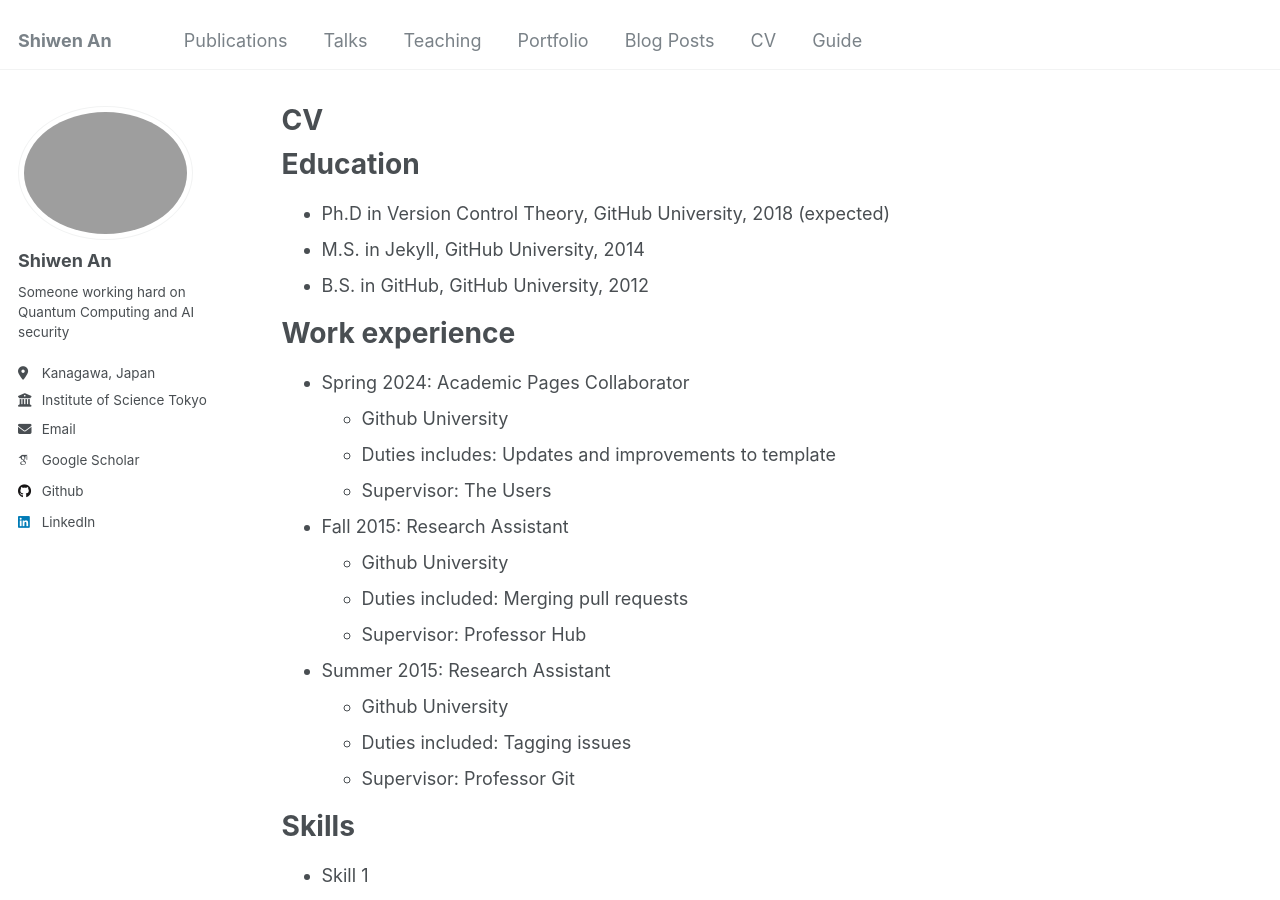
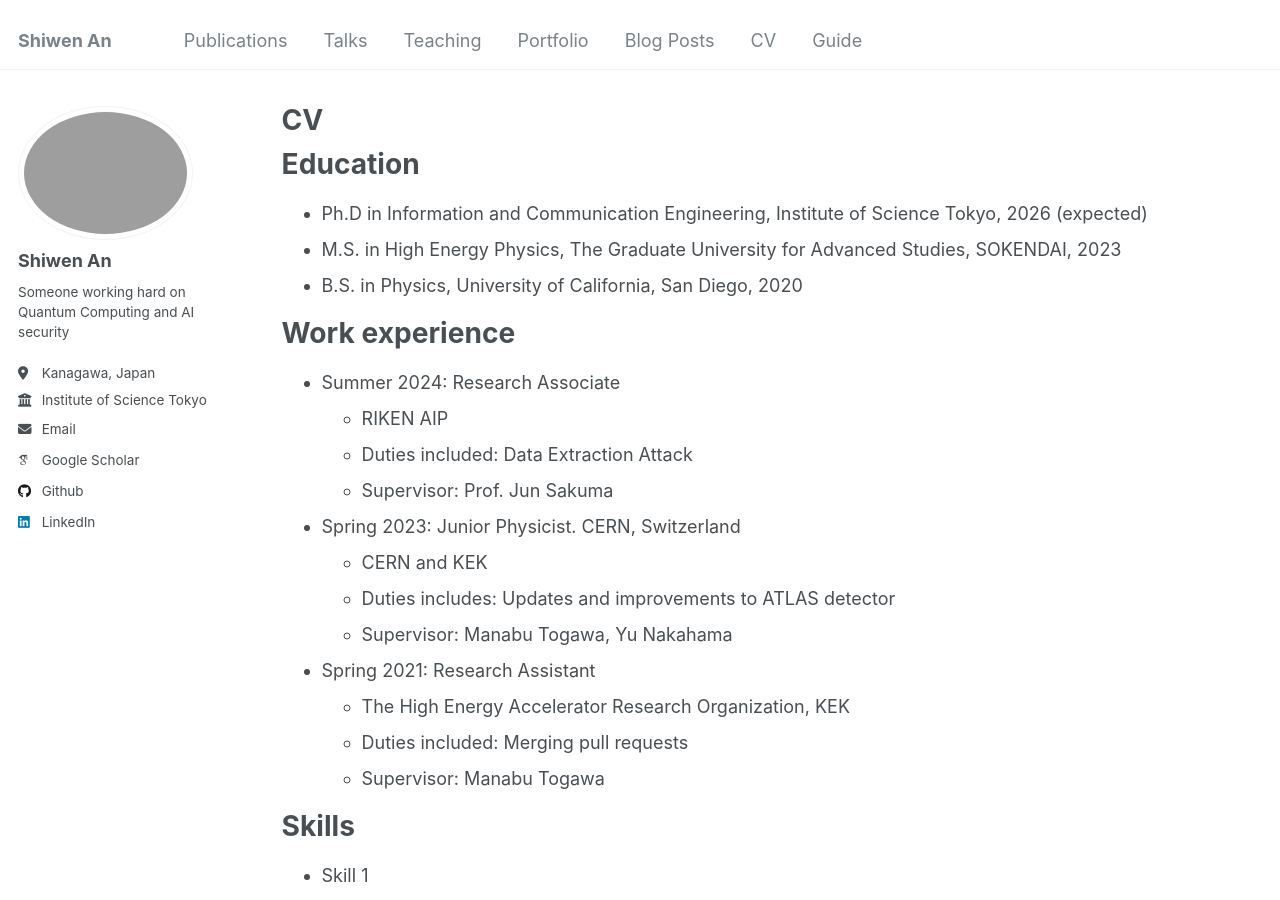
Before and after one commit to zazabap/zazabap.github.io, a Jekyll site: the page built from _pages/cv.md, in a window 1280 px wide and 900 px high. Built offline with Jekyll 4.4.1, drawn with Linux system fonts in a browser that asks for light colours; some web fonts are replaced.

Commit message:
Update CV

```diff
--- a/_pages/cv.md
+++ b/_pages/cv.md
@@ -11,26 +11,26 @@ redirect_from:
 
 Education
 ======
-* Ph.D in Version Control Theory, GitHub University, 2018 (expected)
-* M.S. in Jekyll, GitHub University, 2014
-* B.S. in GitHub, GitHub University, 2012
+* Ph.D in Information and Communication Engineering, Institute of Science Tokyo, 2026 (expected)
+* M.S. in High Energy Physics, The Graduate University for Advanced Studies, SOKENDAI, 2023
+* B.S. in Physics, University of California, San Diego, 2020
 
 Work experience
 ======
-* Spring 2024: Academic Pages Collaborator
-  * Github University
-  * Duties includes: Updates and improvements to template
-  * Supervisor: The Users
+* Summer 2024: Research Associate
+  * RIKEN AIP
+  * Duties included: Data Extraction Attack
+  * Supervisor: Prof. Jun Sakuma
 
-* Fall 2015: Research Assistant
-  * Github University
+* Spring 2023: Junior Physicist. CERN, Switzerland
+  * CERN and KEK
+  * Duties includes: Updates and improvements to ATLAS detector
+  * Supervisor: Manabu Togawa, Yu Nakahama
+
+* Spring 2021: Research Assistant
+  * The High Energy Accelerator Research Organization, KEK
   * Duties included: Merging pull requests
-  * Supervisor: Professor Hub
-
-* Summer 2015: Research Assistant
-  * Github University
-  * Duties included: Tagging issues
-  * Supervisor: Professor Git
+  * Supervisor: Manabu Togawa
 
 Skills
 ======
```
